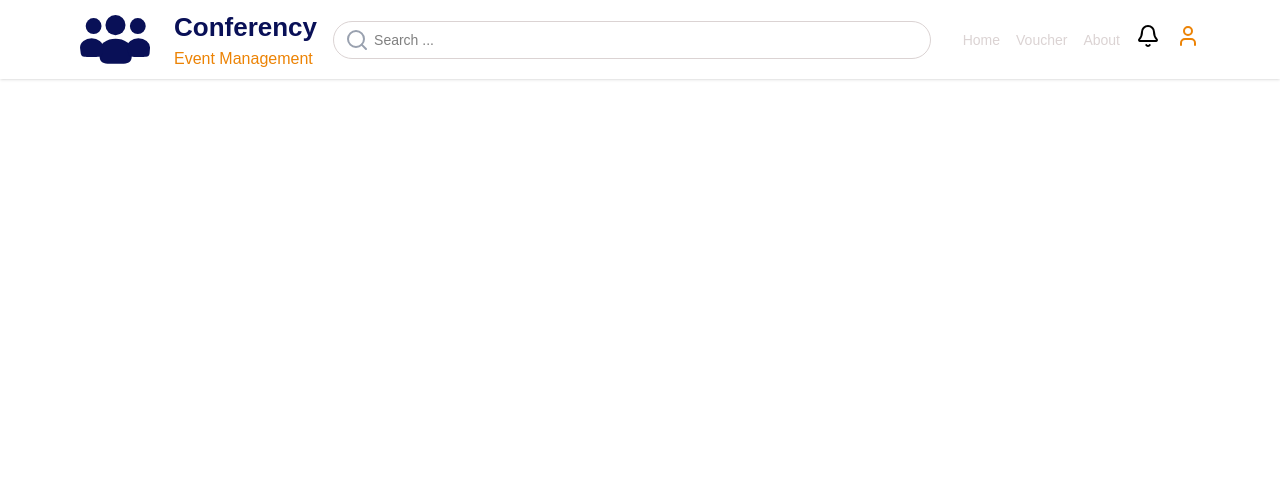
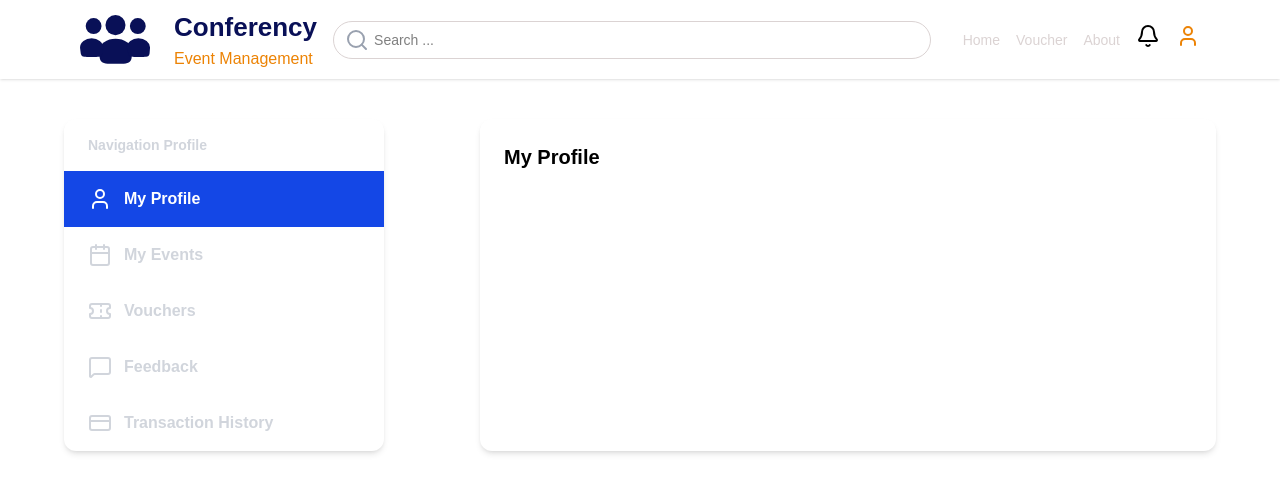
Before and after one commit to Ethutami/Conferency, a Next.js app in the folder conferency/: page /user in a window 1280 px wide. Shown: the top 492 px of the page. Built offline with nearby package versions, Linux system fonts and the light colour scheme.

Commit message:
create user navigation tab

```diff
--- /dev/null
+++ b/conferency/app/user/feedback/page.tsx
@@ -0,0 +1,7 @@
+export default function FeedbackPage() {
+    return (
+        <div>
+            <h1 className="text-xl font-bold">My Feedback</h1>
+        </div>
+    );
+}
--- /dev/null
+++ b/conferency/app/user/my-events/page.tsx
@@ -0,0 +1,7 @@
+export default function MyEventsPage() {
+    return (
+        <div>
+            <h1 className="text-xl font-bold">My Events</h1>
+        </div>
+    );
+}
--- a/conferency/app/user/page.tsx
+++ b/conferency/app/user/page.tsx
@@ -1,16 +1,40 @@
-'use client'
+'use client';
 
-import { QueryClient, QueryClientProvider } from "@tanstack/react-query";
-import Navbar from "../components/navbar";
+import { useState } from 'react';
+import { QueryClient, QueryClientProvider } from '@tanstack/react-query';
+import MyProfilePage from './profile/page';
+import { UserTab } from '@/interfaces/user';
+import Navbar from '../components/navbar';
+import UserMenu from './user-menu/page';
+import MyEventsPage from './my-events/page';
+import FeedbackPage from './feedback/page';
+import TransactionHistoryPage from './transaction-story/page';
+import VoucherPage from './voucher/page';
 
 const queryClient = new QueryClient();
 
 export default function UserPage() {
+    const [activeTab, setActiveTab] = useState<UserTab>('profile');
+
     return (
         <QueryClientProvider client={queryClient}>
-            <div className="flex flex-col">
+            <div className="flex min-h-screen flex-col pb-10">
                 <Navbar />
+                <div className="flex flex-row pt-10 px-4 md:px-8 lg:px-16">
+                    <UserMenu
+                        activeTab={activeTab}
+                        onChange={setActiveTab}
+                    />
+                    <div className='px-2 md:px-6 lg:px-12'></div>
+                    <main className="flex flex-1 rounded-xl bg-white p-6 shadow-md">
+                        {activeTab === 'profile' && <MyProfilePage />}
+                        {activeTab === 'events' && <MyEventsPage />}
+                        {activeTab === 'vouchers' && <VoucherPage />}
+                        {activeTab === 'feedback' && <FeedbackPage />}
+                        {activeTab === 'transactions' && <TransactionHistoryPage />}
+                    </main>
+                </div>
             </div>
         </QueryClientProvider>
-    )
+    );
 }
--- /dev/null
+++ b/conferency/app/user/profile/page.tsx
@@ -0,0 +1,7 @@
+export default function MyProfilePage() {
+  return (
+    <div>
+      <h1 className="text-xl font-bold">My Profile</h1>
+    </div>
+  );
+}
--- /dev/null
+++ b/conferency/app/user/transaction-story/page.tsx
@@ -0,0 +1,7 @@
+export default function TransactionHistoryPage() {
+    return (
+        <div>
+            <h1 className="text-xl font-bold">My Profile</h1>
+        </div>
+    );
+}
--- /dev/null
+++ b/conferency/app/user/user-menu/page.tsx
@@ -0,0 +1,68 @@
+'use client';
+
+import { UserTab } from '@/interfaces/user';
+import {
+    User,
+    Calendar,
+    Ticket,
+    MessageSquare,
+    CreditCard,
+} from 'lucide-react';
+
+
+interface Props {
+    activeTab: UserTab;
+    onChange: (tab: UserTab) => void;
+}
+
+const menus: {
+    key: UserTab;
+    label: string;
+    icon: React.ReactNode;
+}[] = [
+        { key: 'profile', label: 'My Profile', icon: <User /> },
+        { key: 'events', label: 'My Events', icon: <Calendar /> },
+        { key: 'vouchers', label: 'Vouchers', icon: <Ticket /> },
+        { key: 'feedback', label: 'Feedback', icon: <MessageSquare /> },
+        {
+            key: 'transactions',
+            label: 'Transaction History',
+            icon: <CreditCard />,
+        },
+    ];
+
+export default function UserMenu({
+    activeTab,
+    onChange,
+}: Props) {
+    return (
+        <aside className="w-[320px] rounded-xl bg-white shadow-md">
+            <div className="px-6 py-4 text-sm font-semibold text-gray-300">
+                Navigation Profile
+            </div>
+
+            <nav>
+                {menus.map((menu) => {
+                    const isActive = menu.key === activeTab;
+
+                    return (
+                        <button
+                            key={menu.key}
+                            onClick={() => onChange(menu.key)}
+                            className={`flex w-full items-center gap-3 px-6 py-4 text-left transition
+                ${isActive
+                                    ? 'bg-blue-700 text-white'
+                                    : 'text-gray-300 hover:bg-gray-50'
+                                }`}
+                        >
+                            {menu.icon}
+                            <span className="font-semibold">
+                                {menu.label}
+                            </span>
+                        </button>
+                    );
+                })}
+            </nav>
+        </aside>
+    );
+}
--- /dev/null
+++ b/conferency/app/user/voucher/page.tsx
@@ -0,0 +1,7 @@
+export default function VoucherPage() {
+    return (
+        <div>
+            <h1 className="text-xl font-bold">My Voucher</h1>
+        </div>
+    );
+}
--- /dev/null
+++ b/conferency/interfaces/user.tsx
@@ -0,0 +1,7 @@
+// types/user-tab.ts
+export type UserTab =
+    | 'profile'
+    | 'events'
+    | 'vouchers'
+    | 'feedback'
+    | 'transactions';
--- a/conferency/package.json
+++ b/conferency/package.json
@@ -13,6 +13,7 @@
     "axios": "^1.13.2",
     "date-fns": "^4.1.0",
     "lucide": "^0.541.0",
+    "lucide-react": "^0.562.0",
     "next": "^16.0.7",
     "react": "19.1.0",
     "react-dom": "19.1.0",
```
Also changed, not shown: 1 other file (tests, documents, lock files or other folders).
